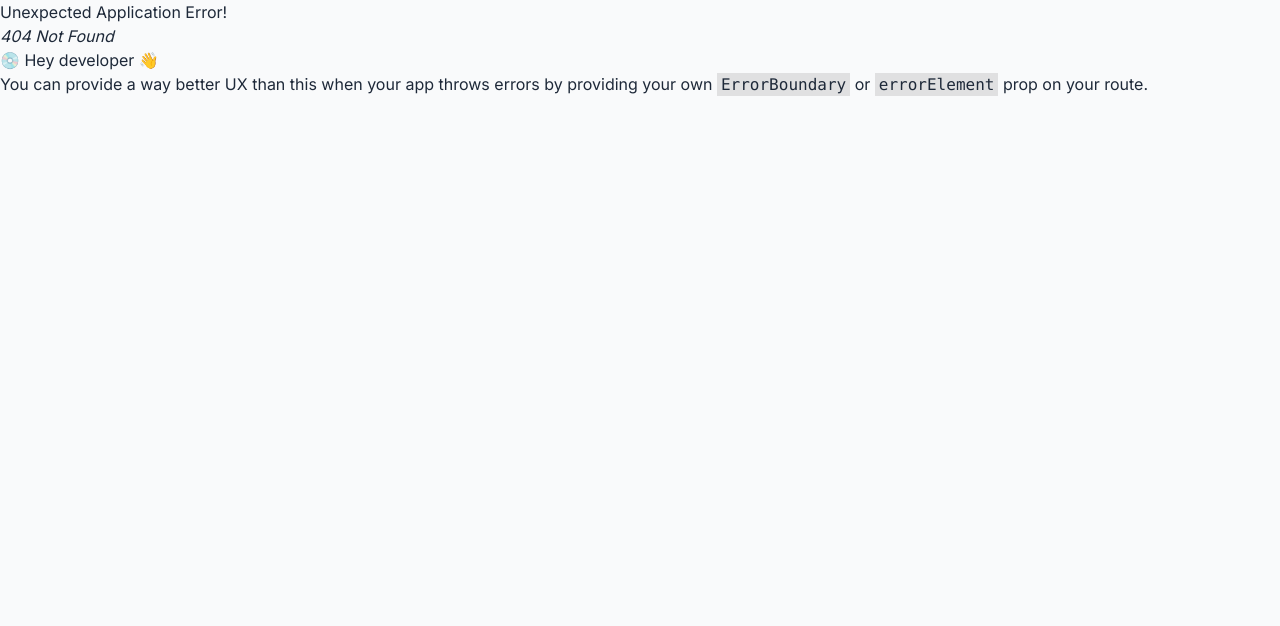
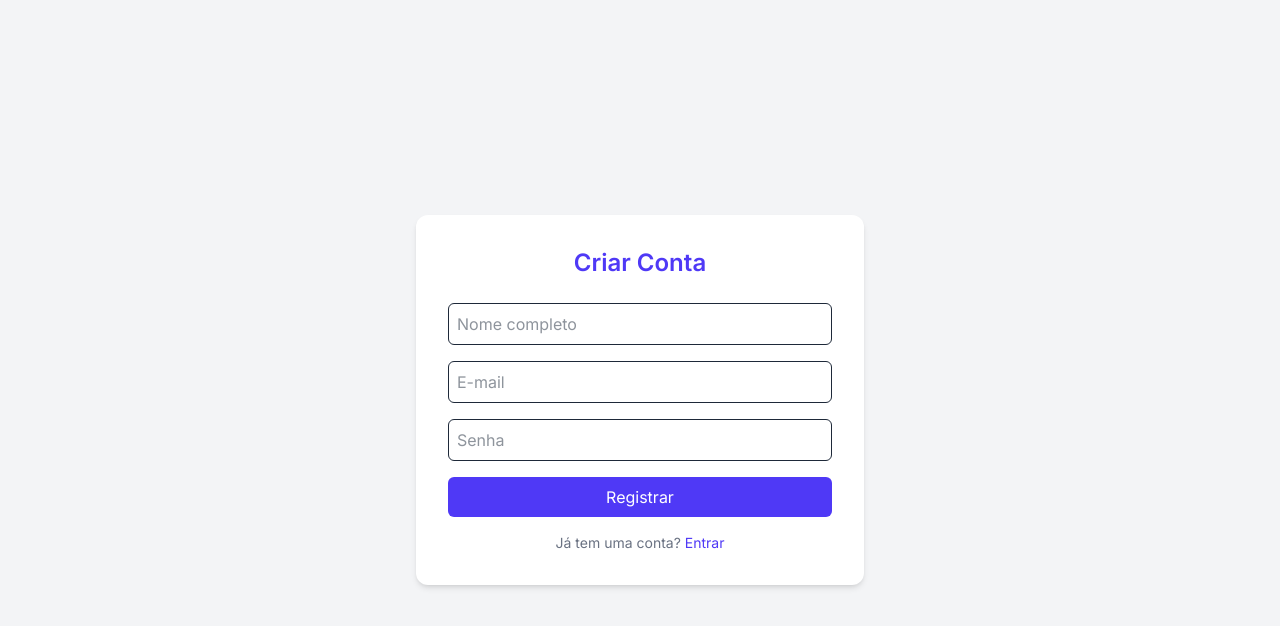
Before and after one commit to bdancost/feedback_client, a React (Vite) app: page /register in a window 1280 px wide. Before the commit this address had no page. Shown: the top 626 px of the page. Built offline with nearby package versions, Linux system fonts and the light colour scheme.

Commit message:
fix: ajusta tipagem do JwtPayload em AuthenticatedRequest e integra com Express

```diff
--- a/src/pages/Login.tsx
+++ b/src/pages/Login.tsx
@@ -72,6 +72,12 @@ export default function Login() {
         >
           Entrar
         </button>
+        <p className="text-sm text-center mt-4 text-gray-500">
+          Ainda não tem conta?{" "}
+          <a href="/register" className="text-indigo-600">
+            Cadastre-se
+          </a>
+        </p>
       </form>
     </div>
   );
--- /dev/null
+++ b/src/pages/Register.tsx
@@ -0,0 +1,95 @@
+import { useState } from "react";
+import { useNavigate } from "react-router-dom";
+
+export default function Register() {
+  const [name, setName] = useState("");
+  const [email, setEmail] = useState("");
+  const [password, setPassword] = useState("");
+  const [error, setError] = useState<string | null>(null);
+  const [success, setSuccess] = useState(false);
+  const navigate = useNavigate();
+
+  const handleRegister = async (e: React.FormEvent) => {
+    e.preventDefault();
+    setError(null);
+
+    try {
+      const response = await fetch("http://localhost:3333/auth/register", {
+        method: "POST",
+        headers: {
+          "Content-Type": "application/json",
+        },
+        body: JSON.stringify({ name, email, password }),
+      });
+
+      if (!response.ok) {
+        const data = await response.json();
+        throw new Error(data.error || "Erro ao registrar.");
+      }
+
+      setSuccess(true);
+
+      setTimeout(() => {
+        navigate("/login");
+      }, 1500);
+    } catch (err) {
+      setError((err as Error).message);
+    }
+  };
+
+  return (
+    <div className="min-h-screen flex items-center justify-center bg-gray-100 p-4">
+      <form
+        onSubmit={handleRegister}
+        className="bg-white shadow-md rounded-xl p-8 w-full max-w-md"
+      >
+        <h2 className="text-2xl font-bold mb-6 text-center text-indigo-600">
+          Criar Conta
+        </h2>
+
+        {error && <p className="text-red-500 mb-4">{error}</p>}
+        {success && (
+          <p className="text-green-600 mb-4">
+            Cadastro realizado! Redirecionando...
+          </p>
+        )}
+
+        <input
+          type="text"
+          placeholder="Nome completo"
+          className="w-full border rounded-md p-2 mb-4"
+          value={name}
+          onChange={(e) => setName(e.target.value)}
+        />
+        <input
+          type="email"
+          placeholder="E-mail"
+          className="w-full border rounded-md p-2 mb-4"
+          value={email}
+          onChange={(e) => setEmail(e.target.value)}
+        />
+        <input
+          type="password"
+          placeholder="Senha"
+          className="w-full border rounded-md p-2 mb-4"
+          value={password}
+          onChange={(e) => setPassword(e.target.value)}
+        />
+
+        <button
+          type="submit"
+          className="bg-indigo-600 text-white w-full py-2 rounded-md hover:bg-indigo-700 transition"
+        >
+          Registrar
+        </button>
+
+        <p className="text-sm text-center mt-4 text-gray-500">
+          Já tem uma conta?{" "}
+          <a href="/login" className="text-indigo-600">
+            Entrar
+          </a>
+        </p>
+      </form>
+    </div>
+  );
+}
--- a/src/routes/AppRoutes.tsx
+++ b/src/routes/AppRoutes.tsx
@@ -4,11 +4,16 @@ import Login from "../pages/Login";
 import Dashboard from "../pages/Dashboard";
 import CreateFeedback from "../pages/CreateFeedback";
 import PrivateRoute from "./PrivateRoute";
+import Register from "../pages/Register";
 
 export const router = createBrowserRouter([
   {
     path: "/login",
     element: <Login />,
+  },
+  {
+    path: "/register",
+    element: <Register />,
   },
   {
     path: "/",
```
